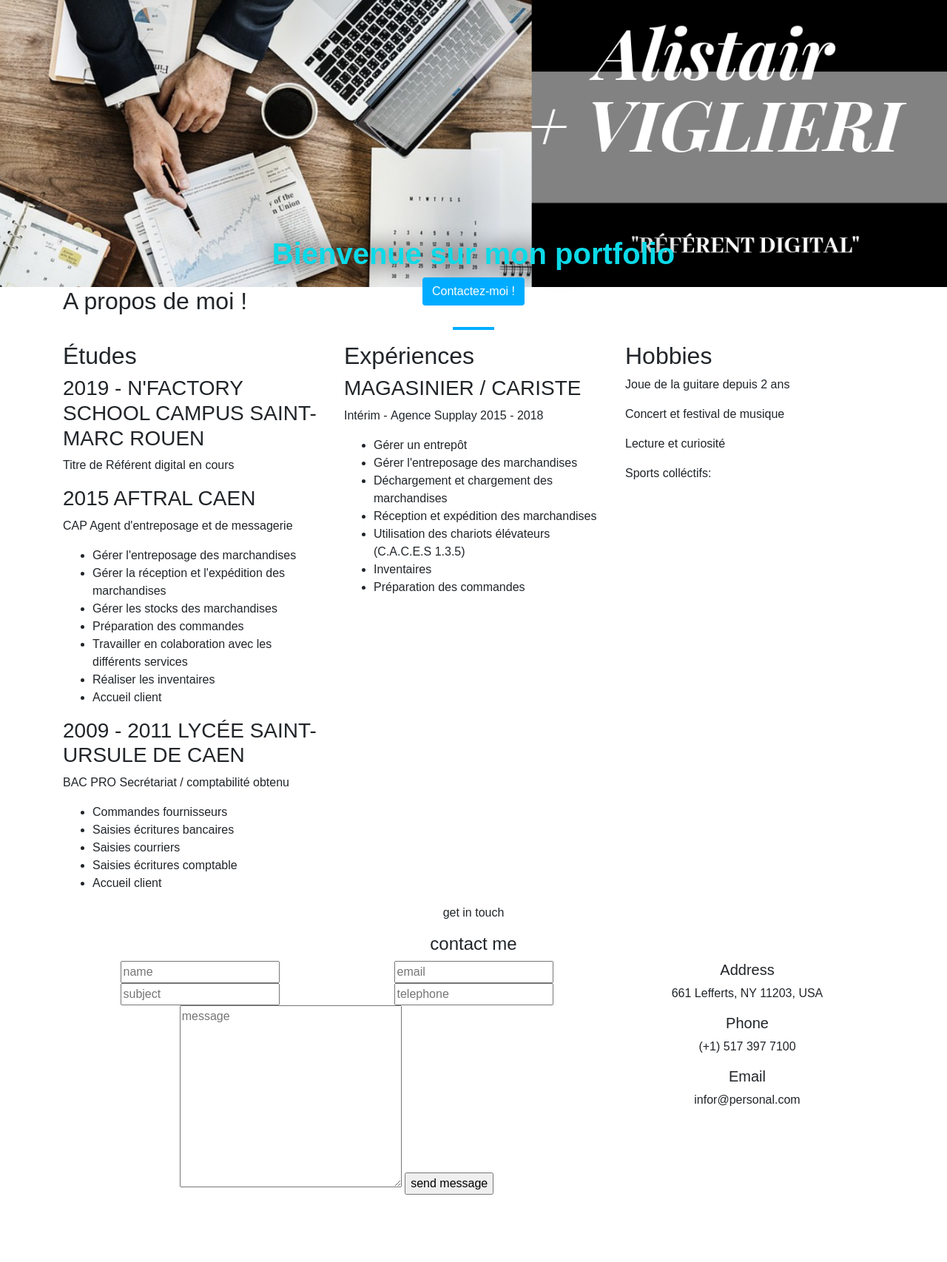
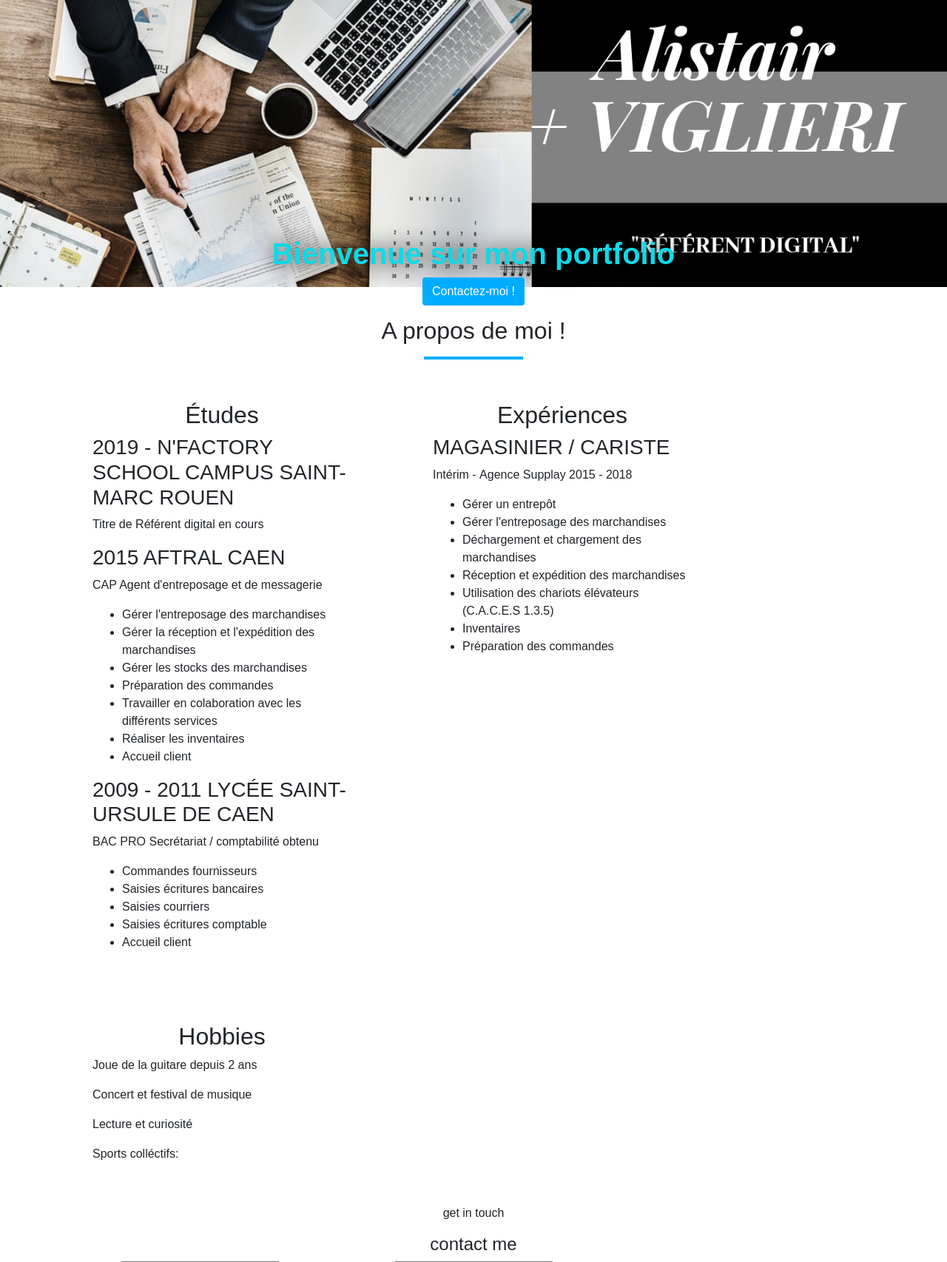
Before and after one commit to Mcali14/Portfolio, a PHP site: page / in a window 1280 px wide. Shown: the part 81-1787 px from the top of the page at 74% size. Before the commit the page ends 1696 px from the top, so only its background shows below. Run offline with PHP 8.4, Linux system fonts and the light colour scheme.

Commit message:
padding et margin pour faire une aération entre le header et la section A propos

```diff
--- a/assets/css/style.css
+++ b/assets/css/style.css
@@ -17,7 +17,7 @@ a, a:hover{
 
 .separateur{
   height: 4px;
-  width: 5%;
+  width: 12%;
   border: none;
   box-shadow: none;
   background-color: #00ACFF;
@@ -91,5 +91,20 @@ a, a:hover{
 }
 
 .inner-banner .btn-custom:hover{
-  background-color: #2C3E50.
+  background-color: #2C3E50;
 }
+
+/*about*/
+
+#about{
+  text-align: center;
+  padding-top: 40px;
+}
+
+.about article {
+  margin: 40px;
+}
+
+.about article h2{
+  text-align: center;
+}
```
